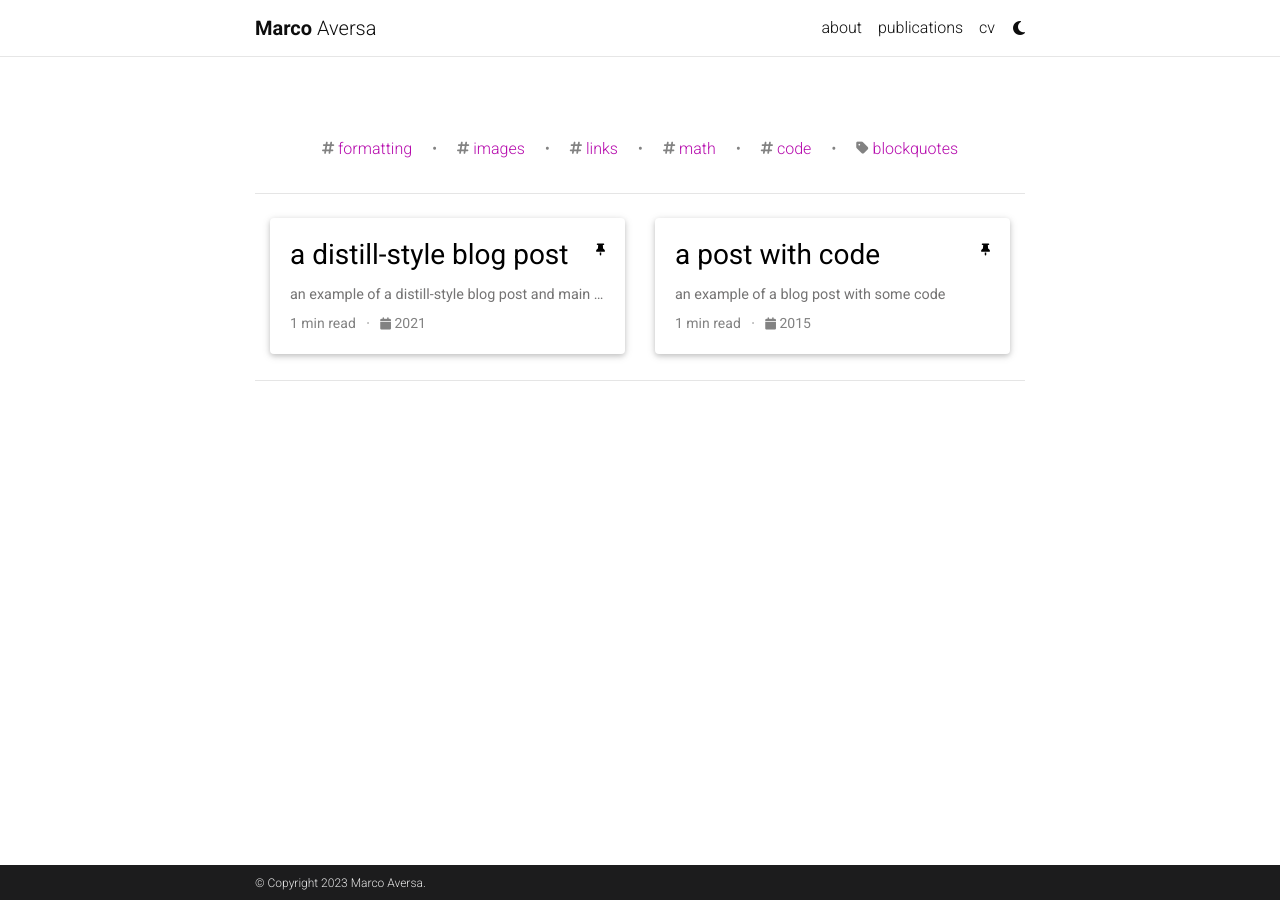
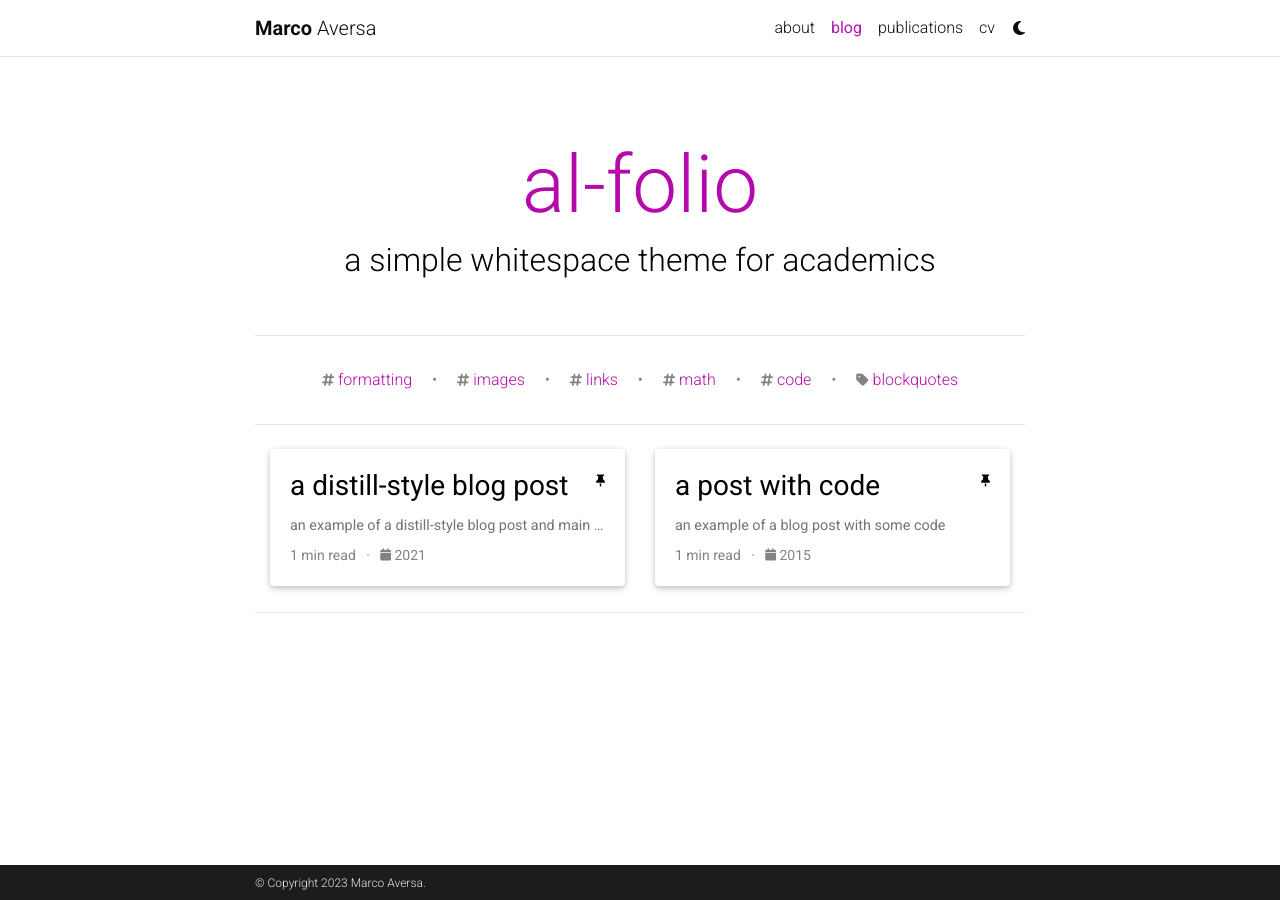
Before and after one commit to marcoaversa/marcoaversa.github.io, a Jekyll site: the page built from blog/index.html, in a window 1280 px wide. Built offline with Jekyll 4.4.1, drawn with Linux system fonts in a browser that asks for light colours; comment, search, counter and statistics services are not loaded; a style sheet for code colours, icons or effects is not loaded.

```diff
--- a/_config.yml
+++ b/_config.yml
@@ -119,18 +119,18 @@
 # Blog
 # -----------------------------------------------------------------------------
 
-# blog_name: al-folio # blog_name will be displayed in your blog page
-# blog_nav_title: blog # your blog must have a title for it to be displayed in the nav bar
-# blog_description: a simple whitespace theme for academics
-# permalink: /blog/:year/:title/
+blog_name: al-folio # blog_name will be displayed in your blog page
+blog_nav_title: blog # your blog must have a title for it to be displayed in the nav bar
+blog_description: a simple whitespace theme for academics
+permalink: /blog/:year/:title/
 
-# # Pagination
-# pagination:
-#   enabled: false
+# Pagination
+pagination:
+  enabled: false
 
-# related_blog_posts:
-#   enabled: false
-#   max_related: 5
+related_blog_posts:
+  enabled: false
+  max_related: 5
 
 # Giscus comments (RECOMMENDED)
 # Follow instructions on https://giscus.app/ to setup for your repo to fill out
```
